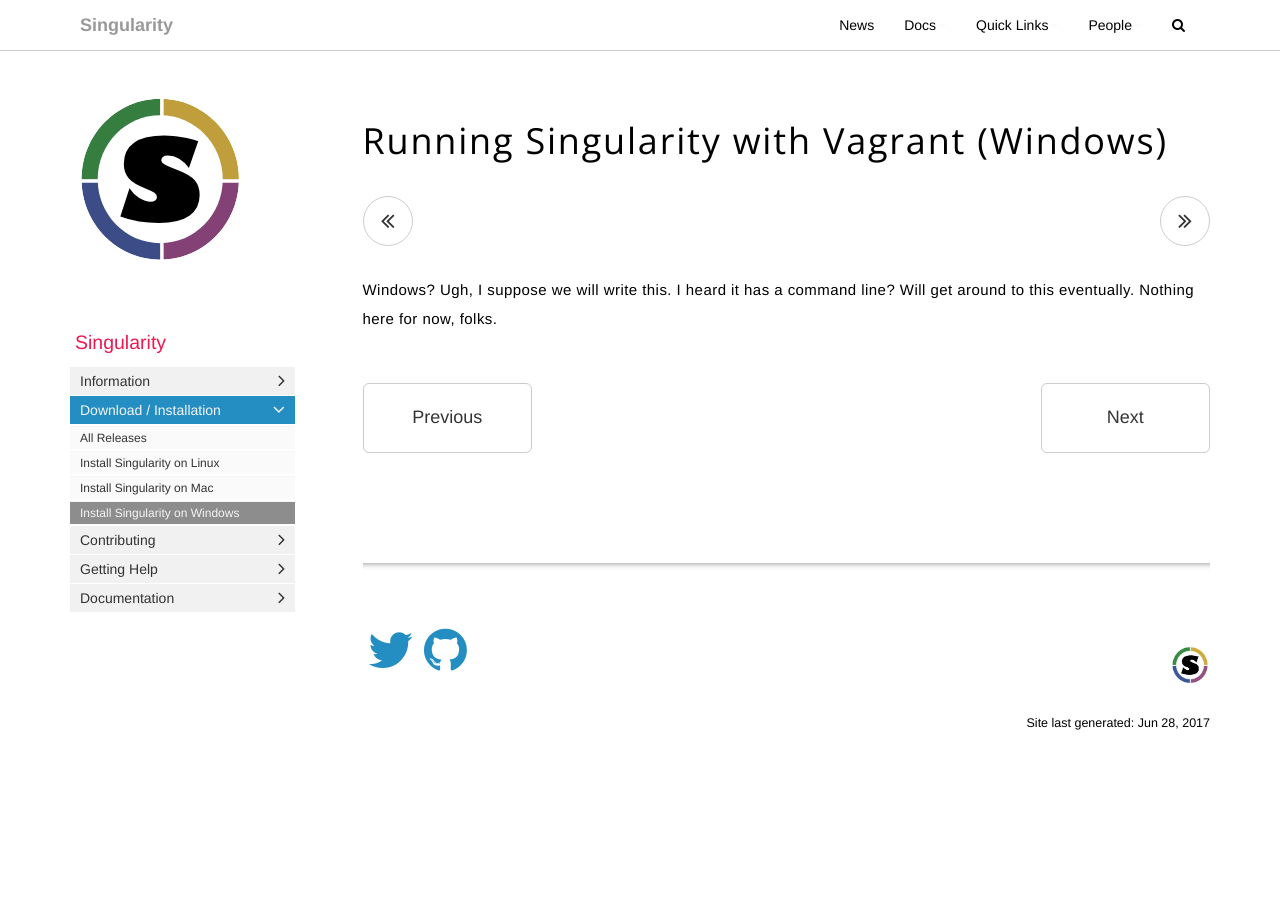
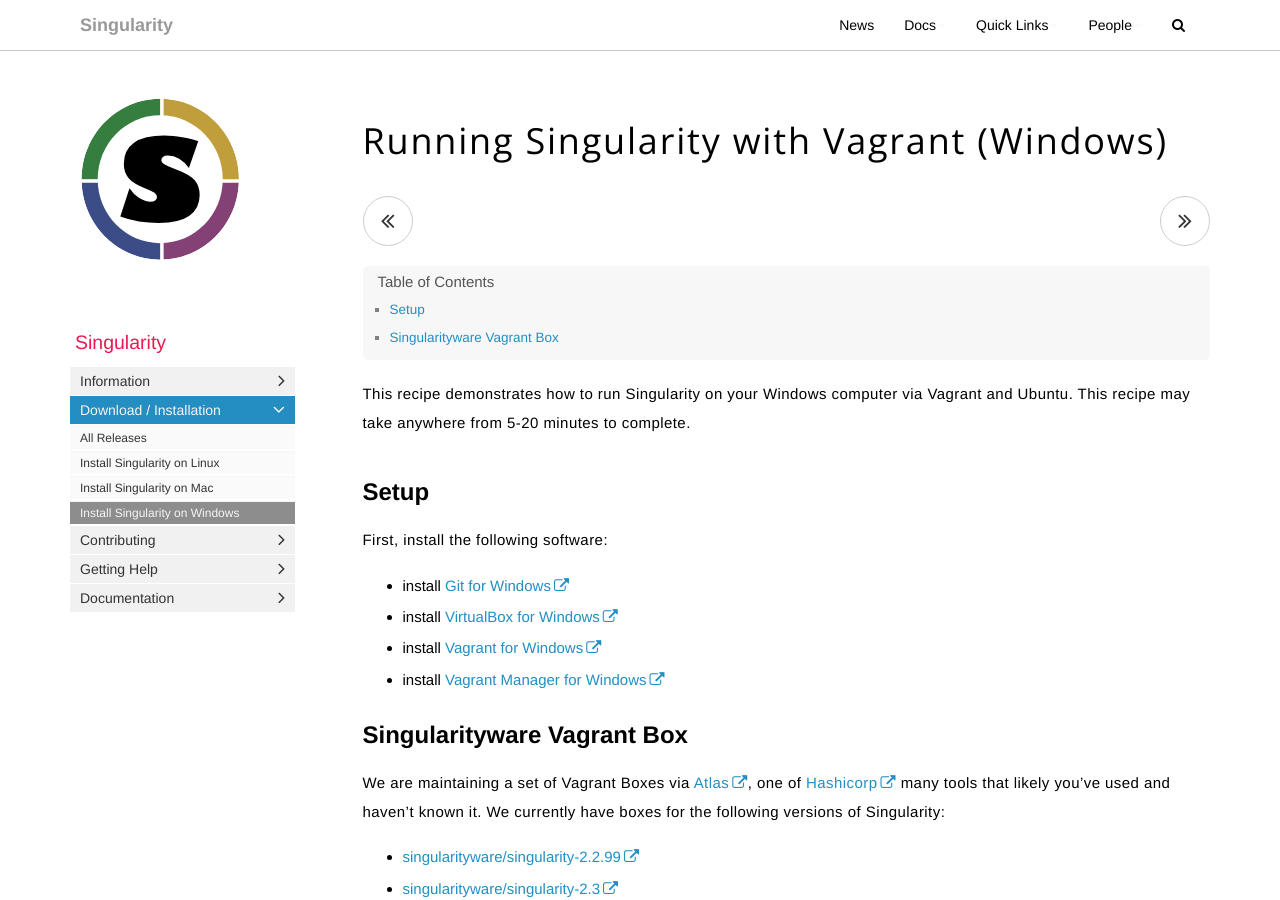
Before and after one commit to singularityware/singularityware.github.io, a Jekyll site: the page built from pages/docs/install/install-windows.md, in a window 1280 px wide and 900 px high. Built offline with Jekyll 4.4.1, drawn with Linux system fonts in a browser that asks for light colours; nearby versions of some CDN libraries; comment, search, counter and statistics services are not loaded; some of the changed text lies outside the part shown.

Commit message:
installation instructions for windows (#89)
* installation instructions for windows

* Update install-windows.md

````diff
--- a/pages/docs/install/install-windows.md
+++ b/pages/docs/install/install-windows.md
@@ -5,4 +5,55 @@
 folder: docs
 ---
 
-Windows? Ugh, I suppose we will write this. I heard it has a command line? Will get around to this eventually. Nothing here for now, folks.
+
+This recipe demonstrates how to run Singularity on your Windows computer via Vagrant and Ubuntu. This recipe may take anywhere from 5-20 minutes to complete.
+
+## Setup
+
+First, install the following software:
+- install [Git for Windows](https://git-for-windows.github.io/)
+- install [VirtualBox for Windows](https://www.virtualbox.org/wiki/Downloads)
+- install [Vagrant for Windows](https://www.vagrantup.com/downloads.html)
+- install [Vagrant Manager for Windows](http://vagrantmanager.com/downloads/)
+
+## Singularityware Vagrant Box
+
+We are maintaining a set of Vagrant Boxes via <a href="https://atlas.hashicorp.com/" target="_blank">Atlas</a>, one of <a href="https://www.hashicorp.com/#open-source-tools" target="_blank">Hashicorp</a> many tools that likely you've used and haven't known it. We currently have boxes for the following versions of Singularity:
+
+ - [singularityware/singularity-2.2.99](https://atlas.hashicorp.com/singularityware/boxes/singularity-2.2.99)
+ - [singularityware/singularity-2.3](https://atlas.hashicorp.com/singularityware/boxes/singularity-2.3)
+ - [singularityware/singularity-2.3.1](https://atlas.hashicorp.com/singularityware/boxes/singularity-2.3.1)
+
+Run GitBash. The default home directory will be C:\Users\your_username
+
+```bash
+mkdir singularity-vm
+cd singularity-vm
+vagrant init singularityware/singularity-2.3.1
+vagrant up
+vagrant ssh
+```
+
+You are then ready to go with Singularity 2.3.1!
+
+```
+vagrant@vagrant:~$ which singularity
+/usr/local/bin/singularity
+vagrant@vagrant:~$ singularity --version
+2.3-master.gadf5259
+vagrant@vagrant:~$ singularity create test.img
+Initializing Singularity image subsystem
+Opening image file: test.img
+Creating 768MiB image
+Binding image to loop
+Creating file system within image
+Image is done: test.img
+```
+
+Note that when you do `vagrant up` you can also select the provider, if you use vagrant for multiple providers. For example:
+
+```
+vagrant up --provider virtualbox
+```
+
+although this isn't entirely necessary if you only have it configured for virtualbox.
````
